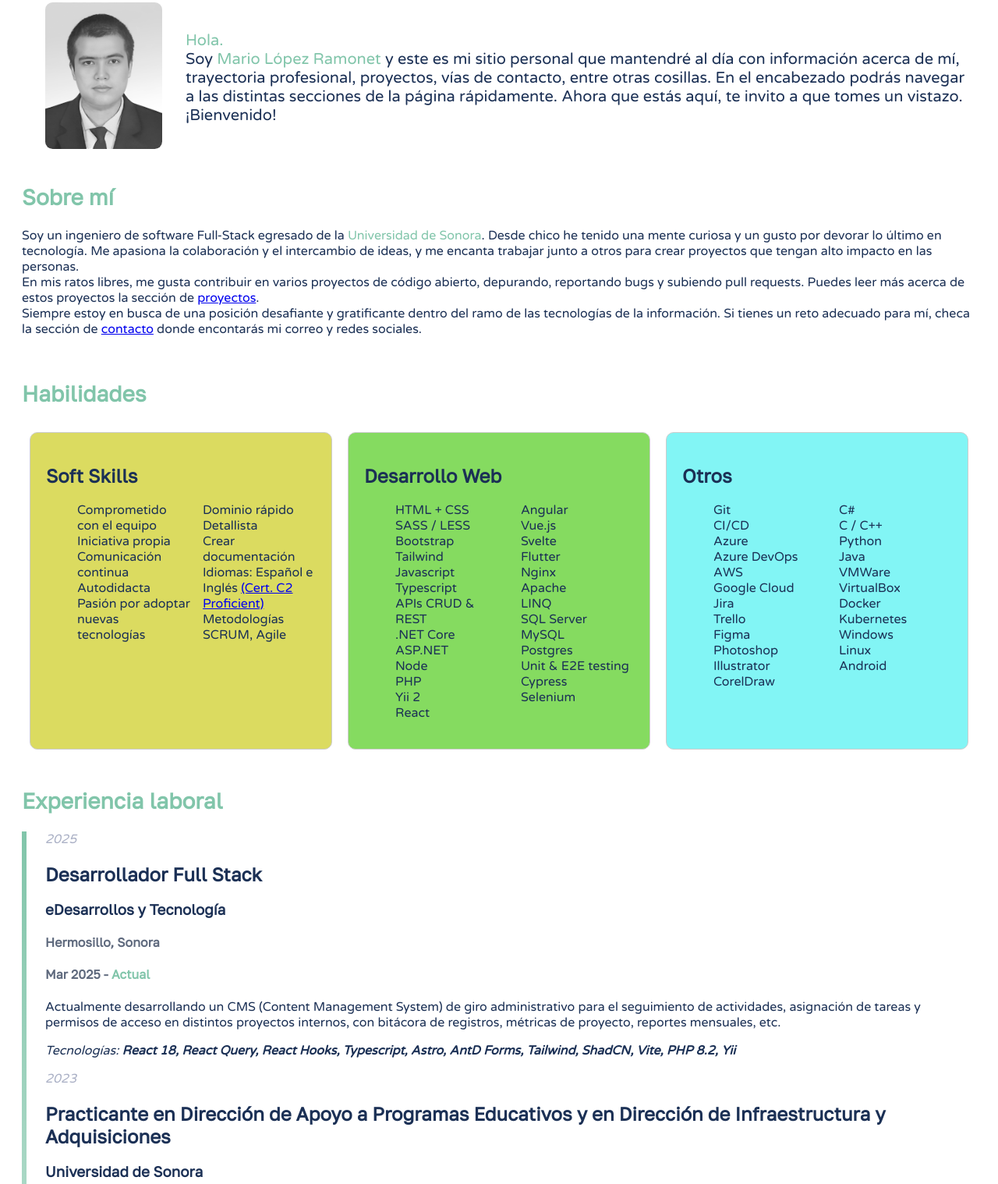
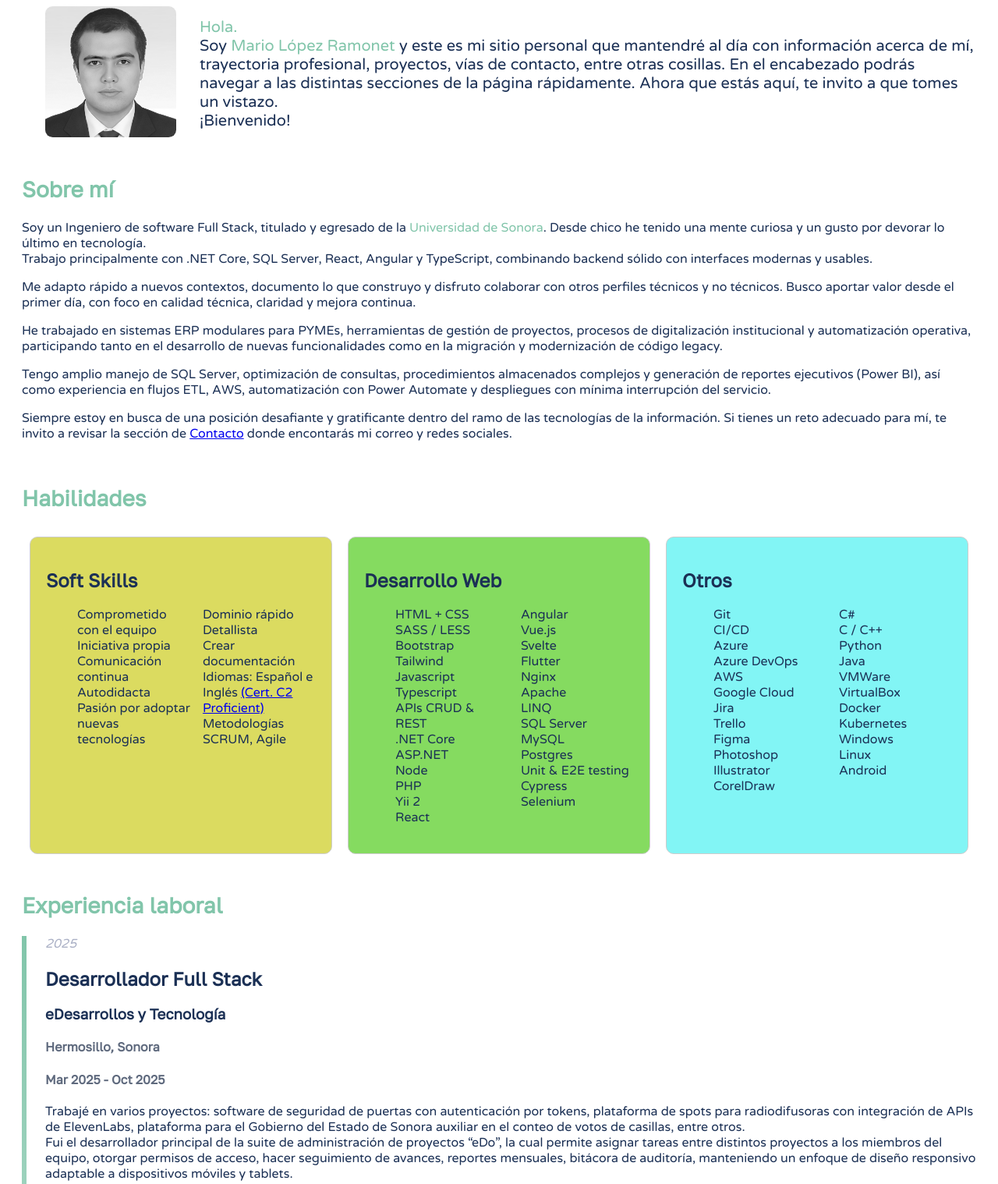
Before and after one commit to mlopezrnet/mlopezrnet.github.io, a plain HTML site: page index.html in a window 1280 px wide. Shown: the part 115-1633 px from the top of the page at 78% size. Drawn offline with Linux system fonts and the light colour scheme.

Commit message:
Actualización 2026

```diff
--- a/css/style.css
+++ b/css/style.css
@@ -93,10 +93,9 @@ main {
 }
 
 .profile-pic {
-    width: 150px;
+    width: 168px;
     display: block;
     margin-left: 30px;
-
 }
 
 .intro {
--- a/index.html
+++ b/index.html
@@ -23,7 +23,7 @@
         <section id="home">
             <div class="home-container">
                 <div class="profile-pic">
-                    <img src="./img/Me.png" alt="Foto de Mario López Ramonet" style="border-radius: 0.6rem">
+                    <img src="./img/me.jpg" alt="Foto de Mario López Ramonet" style="border-radius: 0.6rem">
                 </div>
                 <div class="intro">
                     <p><em>Hola.</em>
@@ -43,18 +43,31 @@
         <section id="about">
             <h1>Sobre mí</h1>
             <p>
-                Soy un ingeniero de software Full-Stack egresado de la <em>Universidad de Sonora</em>.
+                Soy un Ingeniero de software Full Stack, titulado y egresado de la <em>Universidad de Sonora</em>.
                 Desde chico he tenido una mente curiosa y un gusto por devorar lo último en tecnología.
-                Me apasiona la colaboración y el intercambio de ideas, y me encanta trabajar junto a
-                otros para crear proyectos que tengan alto impacto en las personas.
                 <br>
-                En mis ratos libres, me gusta contribuir en varios proyectos de código abierto,
-                depurando, reportando bugs y subiendo pull requests. Puedes leer más acerca de
-                estos proyectos la sección de <a href="#projects">proyectos</a>.
-                <br>
+                Trabajo principalmente con .NET Core, SQL Server, React, Angular y TypeScript,
+                combinando backend sólido con interfaces modernas y usables.
+            </p>
+            <p>
+                Me adapto rápido a nuevos contextos, documento lo que construyo y disfruto colaborar
+                con otros perfiles técnicos y no técnicos. Busco aportar valor desde el primer día, con
+                foco en calidad técnica, claridad y mejora continua.
+            </p>
+            <p>
+                He trabajado en sistemas ERP modulares para PYMEs, herramientas de gestión de proyectos,
+                procesos de digitalización institucional y automatización operativa, participando tanto en el
+                desarrollo de nuevas funcionalidades como en la migración y modernización de código legacy.
+            </p>
+            <p>
+                Tengo amplio manejo de SQL Server, optimización de consultas, procedimientos almacenados complejos
+                y generación de reportes ejecutivos (Power BI), así como experiencia en flujos ETL, AWS, automatización
+                con Power Automate y despliegues con mínima interrupción del servicio.
+            </p>
+            <p>
                 Siempre estoy en busca de una posición desafiante y gratificante dentro del ramo
-                de las tecnologías de la información. Si tienes un reto adecuado para mí, checa la
-                sección de <a href="#contact-me">contacto</a> donde encontarás mi correo y redes sociales.
+                de las tecnologías de la información. Si tienes un reto adecuado para mí, te invito a revisar
+                la sección de <a href="#contact-me">Contacto</a> donde encontarás mi correo y redes sociales.
             </p>
         </section>
         <section id="skills">
@@ -142,10 +155,13 @@
                 <label>2025</label>
                 <h2>Desarrollador Full Stack</h2>
                 <h3>eDesarrollos y Tecnología</h3><h4>Hermosillo, Sonora</h4>
-                <h4>Mar 2025 - <em>Actual</em></h4>
-                <p>Actualmente desarrollando un CMS (Content Management System) de giro administrativo para el seguimiento de actividades,
-					asignación de tareas y permisos de acceso en distintos proyectos internos, con bitácora de registros, métricas de proyecto,
-					reportes mensuales, etc.
+                <h4>Mar 2025 - Oct 2025</h4>
+                <p>Trabajé en varios proyectos: software de seguridad de puertas con autenticación por tokens, plataforma de spots para radiodifusoras
+                    con integración de APIs de ElevenLabs, plataforma para el Gobierno del Estado de Sonora auxiliar en el conteo de votos de casillas, entre otros.
+                    <br>
+                    Fui el desarrollador principal de la suite de administración de proyectos “eDo”, la cual permite
+                    asignar tareas entre distintos proyectos a los miembros del equipo, otorgar permisos de acceso, hacer seguimiento de avances,
+                    reportes mensuales, bitácora de auditoría, manteniendo un enfoque de diseño responsivo adaptable a dispositivos móviles y tablets.
                 </p>
                 <p style="font-style: italic;">
                     Tecnologías: <strong>React 18, React Query, React Hooks, Typescript, Astro, AntD Forms, Tailwind, ShadCN, Vite, PHP 8.2, Yii</strong>
@@ -171,7 +187,7 @@
                 <h4>Nov 2022 - May 2023 · 7 meses</h4>
                 <ul><li>Desarrollé módulos de reportes con datos consolidados de ventas, inventarios y movimientos de almacenes, con gráficos dinámicos
                     y exportación a Excel y PDF.</li>
-					<li>Migré un sistema legado en VB.NET a un	stack moderno con .NET Core, SQL Server y Angular, integrando
+                    <li>Migré un sistema legado en VB.NET a un  stack moderno con .NET Core, SQL Server y Angular, integrando
                     mapas catastrales y reportes de fugas de Agua de Hermosillo con la API de Google Maps.</li>
                     <li>Optimicé queries y Stored Procedures complejos, implementando medidas de cacheo, lo cual redujo la carga inicial al compilar
                         de 5 minutos a solo <strong>20 segundos.</strong></li></p>
@@ -283,7 +299,7 @@
             </div>
             <img src="./img/c.png">
         </section>
-        <p>Mario López Ramonet &copy; 2023-2025</p>
+        <p>Mario López Ramonet &copy; 2023-2026</p>
     </footer>
 </body>
 </html>
```
Also changed, not shown: img/Me.png (deleted), img/me.jpg (added). Lines whose indentation alone changed are shown as unchanged.
